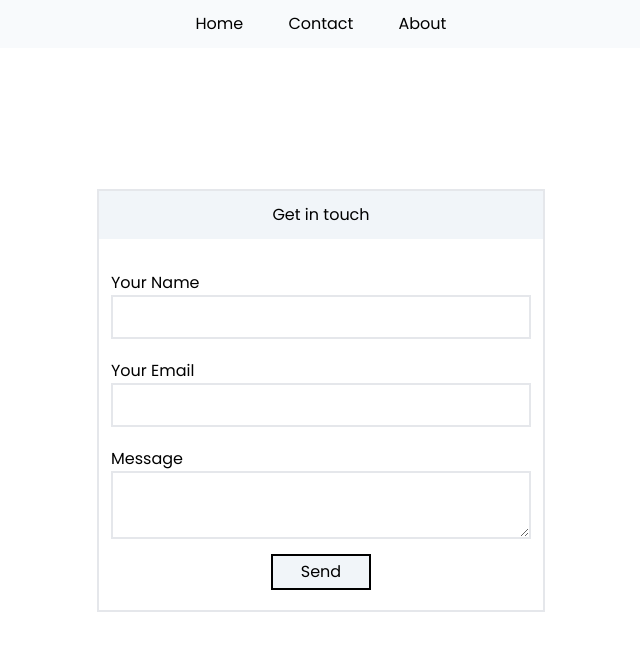
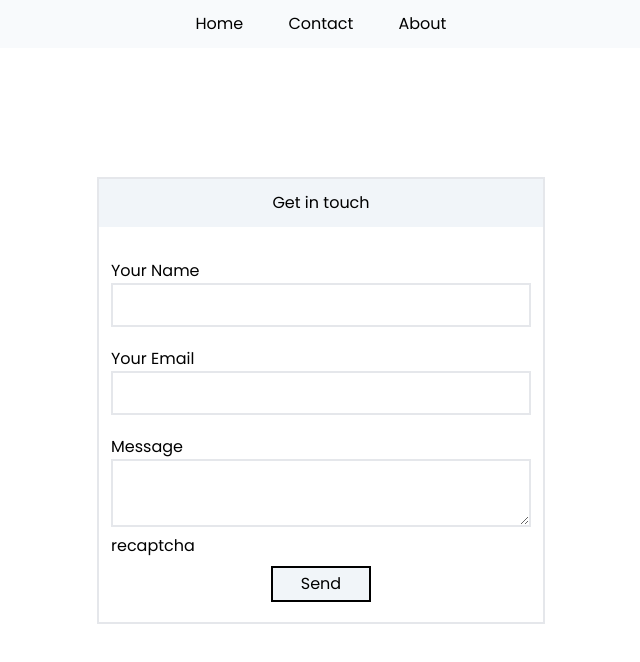
Before and after one commit to Amaterasu10/react-portfolio-vite, a React (Vite) app: page /contact in a window 1280 px wide. Shown: the top 662 px of the page, without its empty margins (319-959 px from the left). Built offline with nearby package versions, Linux system fonts and the light colour scheme.

Commit message:
modified Contact.jsx for testing recaptcha

```diff
--- a/src/routes/Contact.jsx
+++ b/src/routes/Contact.jsx
@@ -7,7 +7,6 @@ export default function Contact() {
         <form
         name="contact"
         method="POST"
-        data-netlify-recaptcha="true"
         data-netlify="true"
         className='w-full border-2 grid-center'
         >
@@ -30,7 +29,7 @@ export default function Contact() {
                 <label>Message<br/> <textarea className='border-2 p-2 w-full' name="message"></textarea></label>
               </div>
             </p>
-            <div data-netlify-recaptcha="true"></div>
+            <div data-netlify-recaptcha="true">recaptcha</div>
             <div className='p-2 w-full text-center'>
               <button className='button-link' type="submit">Send</button>
             </div>
```
